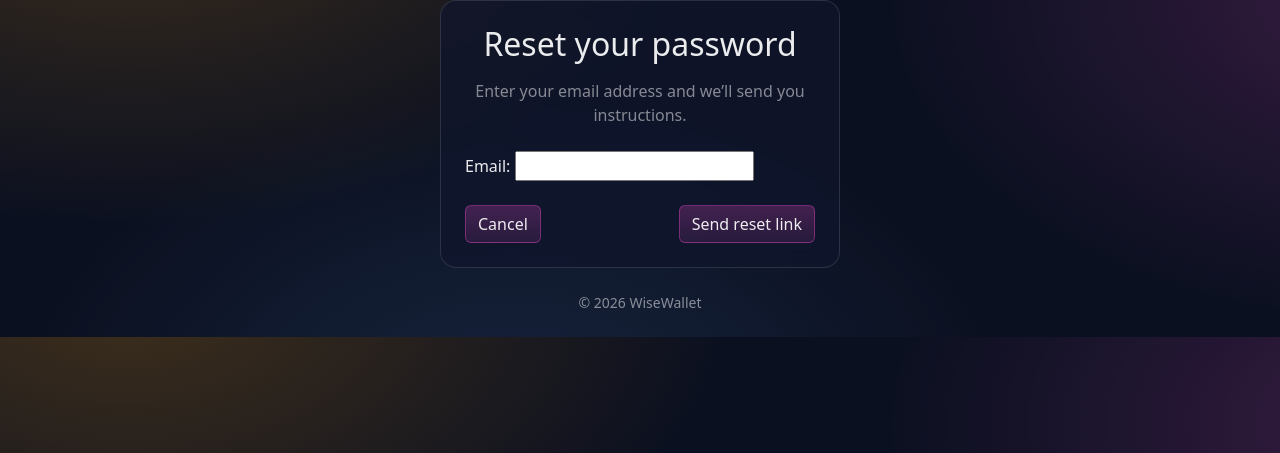
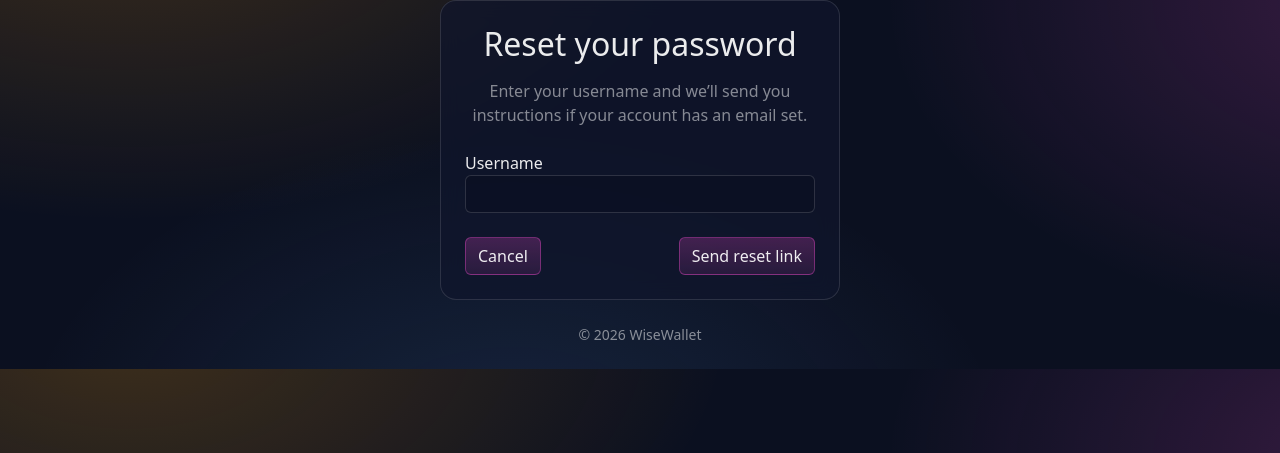
Before and after one commit to paliFrotan/capstone_project_2026, a Django app: page /password-reset/ in a window 1280 px wide. Shown: the part 93-546 px from the top of the page. Run offline with Django 4.2, Linux system fonts and the light colour scheme.

Commit message:
This was bug with email resetting wothout checking for user

```diff
--- a/templates/registration/password_reset_form.html
+++ b/templates/registration/password_reset_form.html
@@ -6,18 +6,20 @@
     <div class="glass p-4 rounded-4" style="max-width: 400px; width: 100%">
         <h2 class="mb-3 text-center">Reset your password</h2>
         <p class="text-white-50 text-center mb-4">
-            Enter your email address and we’ll send you instructions.
+            Enter your username and we’ll send you instructions if your account
+            has an email set.
         </p>
         <form method="post">
-            <!-- prettier-ignore -->
             {% csrf_token %}
-            {% for field in form %}
             <div class="mb-3">
-                {{ field.label_tag }} {{ field }} {% if field.errors %}
-                <div class="text-danger small">{{ field.errors }}</div>
-                {% endif %}
+                <label for="username">Username</label>
+                <input
+                    type="text"
+                    name="username"
+                    class="form-control"
+                    required
+                />
             </div>
-            {% endfor %}
             <div class="d-flex justify-content-between mt-4">
                 <a href="{% url 'login' %}" class="btn btn-ww">Cancel</a>
                 <button class="btn btn-ww" type="submit">
--- a/wallet/urls.py
+++ b/wallet/urls.py
@@ -1,15 +1,13 @@
 from django.urls import path
 from django.contrib.auth import views as auth_views
 from django.views.generic import TemplateView
-
-
-
 from . import views
 from wallet.views import (
     landing,
     month_transactions,
     transaction_edit,
     transaction_delete,
+    custom_password_reset,
 )
 
 urlpatterns = [
@@ -19,11 +17,9 @@ urlpatterns = [
     # Password reset
     path(
         'password-reset/',
-        auth_views.PasswordResetView.as_view(
-            template_name='registration/password_reset_form.html'
-        ),
+        custom_password_reset,
         name='password_reset'
-    ),
+),
 
     path(
         'password-reset/done/',
--- a/wallet/views.py
+++ b/wallet/views.py
@@ -5,20 +5,45 @@ from django.views.decorators.csrf import csrf_exempt
 from django.contrib import messages
 from datetime import date as date_cls
 from django.contrib.auth import login, authenticate
-from django.contrib.auth.forms import UserCreationForm
+from django.contrib.auth.models import User
+from django.contrib.auth.forms import PasswordResetForm
 from django.shortcuts import redirect, render, get_object_or_404
 from django.utils.timezone import datetime
 from django.urls import reverse
 from django.http import HttpResponseRedirect
-from .forms import ExpenseForm, IncomeForm, StartingBalanceForm
+from django import forms
+from .forms import ExpenseForm, IncomeForm, StartingBalanceForm,CustomUserCreationForm
+from wallet.forms import CustomUserCreationForm
 from .models import StartingBalance, Transaction
 from .utils import parse_amount
-from django import forms
 
+class CustomPasswordResetForm(PasswordResetForm):
+    # Add any custom fields or validation here if needed
+
+    # You can override the save method if you want custom behavior
+    def save(self, *args, **kwargs):
+        # Call the parent save method to send the email
+        return super().save(*args, **kwargs)
 
 class PasswordResetForm(forms.Form):
     email = forms.EmailField(widget=forms.EmailInput(attrs={'class': 'form-control'}))
 
+
+def custom_password_reset(request):
+    if request.method == "POST":
+        username = request.POST.get("username")
+        user = User.objects.filter(username=username).first()
+        if user and user.email and user.email.strip():
+            form = CustomPasswordResetForm({'email': user.email})
+            if form.is_valid():
+                form.save(request=request)
+                messages.success(request, "Password reset instructions sent to your email.")
+            return redirect('login')
+        else:
+            messages.error(request, "No email associated with this account. Please contact support or your administrator.", extra_tags="pwreset")
+            return redirect('login')
+    else:
+        return render(request, "registration/password_reset_form.html")
 
 @login_required
 def import_csv(request):
@@ -89,14 +114,14 @@ def register(request):
         return redirect("dashboard")
 
     if request.method == "POST":
-        form = UserCreationForm(request.POST)
+        form = CustomUserCreationForm(request.POST)
         if form.is_valid():
             user = form.save()
             login(request, user)
             messages.success(request, "Your account has been created. Welcome!")
             return redirect("dashboard")
     else:
-        form = UserCreationForm()
+        form = CustomUserCreationForm()
 
     return render(request, "registration/register.html", {"form": form})
 
```
Also changed, not shown: wallet/forms.py (+9 -1 lines).
